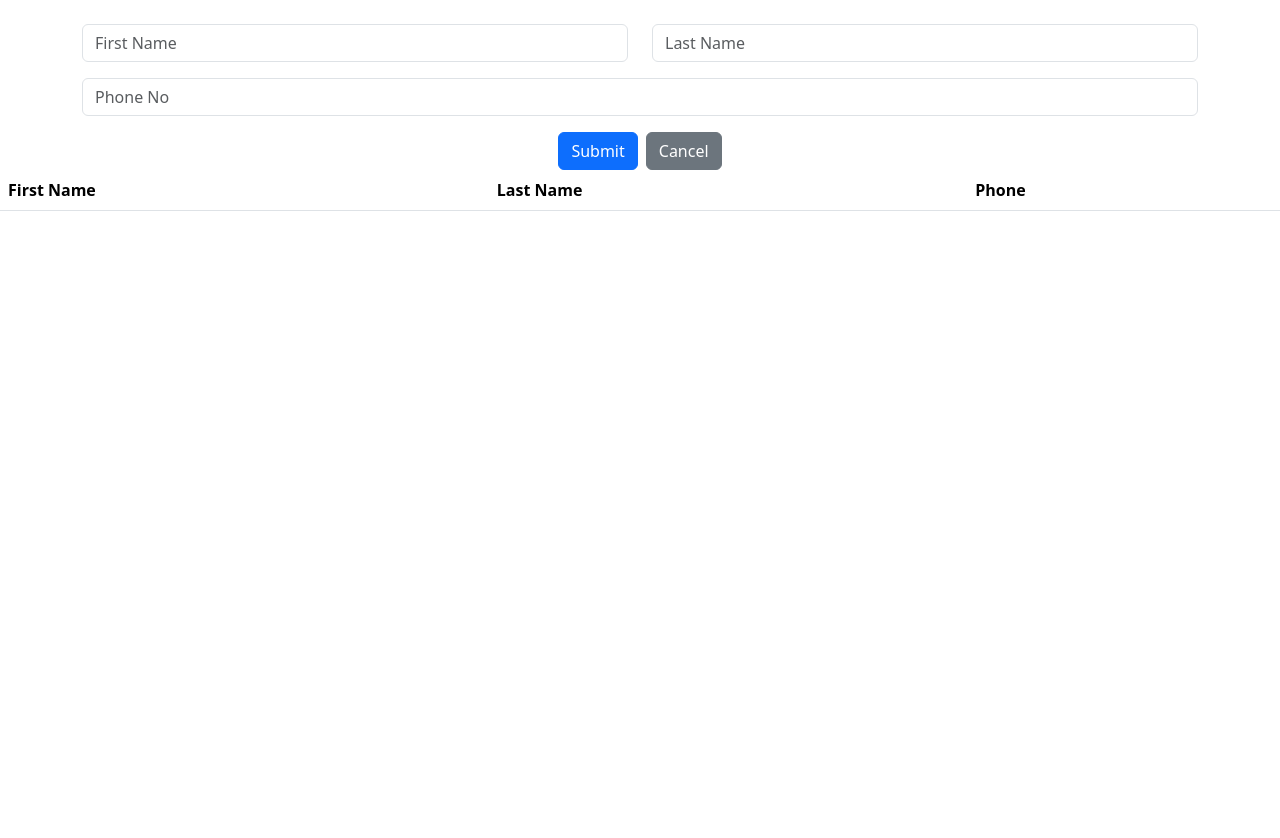
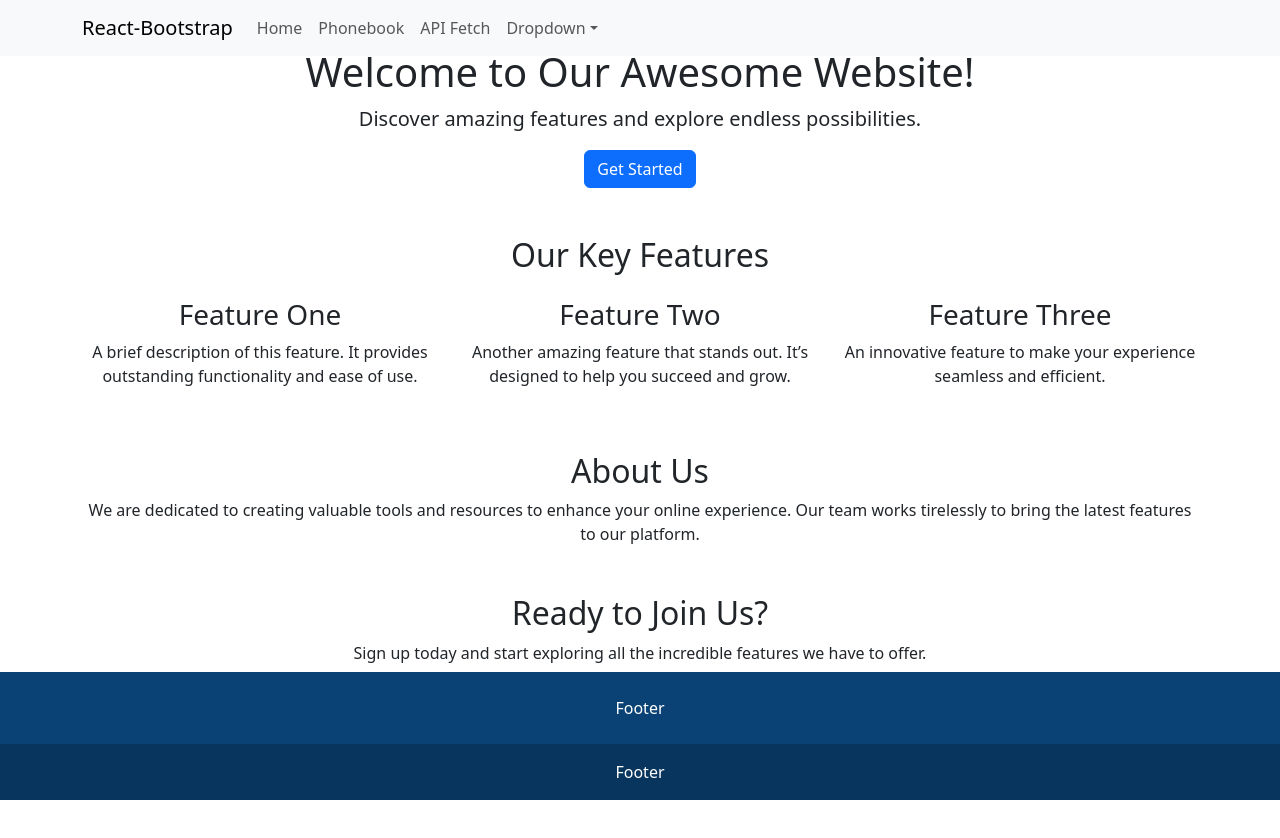
Before and after one commit to shoaib-mulla/my-bootstrap-repository, a React (Create React App) app: page / in a window 1280 px wide. Shown: the top 838 px of the page. Before the commit the page ends 800 px from the top, so only its background shows below. Built offline with nearby package versions, Linux system fonts and the light colour scheme.

Commit message:
B-0002: React router setup for redirection

```diff
--- a/package.json
+++ b/package.json
@@ -10,6 +10,7 @@
     "react": "^18.3.1",
     "react-bootstrap": "^2.10.5",
     "react-dom": "^18.3.1",
+    "react-router-dom": "^6.28.0",
     "react-scripts": "5.0.1",
     "web-vitals": "^2.1.4"
   },
--- a/src/App.js
+++ b/src/App.js
@@ -1,13 +1,24 @@
 import "./App.css";
-import CustomForm from "./Components/CustomForm";
 import "bootstrap/dist/css/bootstrap.min.css";
+import Header from "./Components/Header";
+import Footer from "./Components/Footer";
+import Home from "./Components/Home";
+import Phonebook from "./Components/Phonebook";
+import { BrowserRouter as Router, Routes, Route } from "react-router-dom";
+import ApiDataComp from "./Components/ApiDataComp";
 
 function App() {
   return (
     <>
-      <div>
-        <CustomForm />
-      </div>
+      <Router>
+        <Header />
+        <Routes>
+          <Route path="/" element={<Home />} />
+          <Route path="/phonebook" element={<Phonebook />} />
+          <Route path="/apidatacomp" element={<ApiDataComp />} />
+        </Routes>
+        <Footer />
+      </Router>
     </>
   );
 }
--- /dev/null
+++ b/src/Components/ApiDataComp.js
@@ -0,0 +1,35 @@
+import Button from "react-bootstrap/Button";
+import React, { useEffect, useState } from "react";
+
+function ApiDataComp() {
+  const [ApiData, setApiData] = useState();
+
+  const handleApiData = async () => {
+    const response = await fetch("https://jsonplaceholder.typicode.com/todos/");
+    const data = await response.json();
+    setApiData(data);
+  };
+  return (
+    <div style={{ marginTop: "20px" }}>
+      <div>
+        {ApiData ? (
+          <ul>
+            {ApiData.map((item, index) => (
+              <li key={index}>
+                <strong>Title:</strong> {item.title}{" "}
+                {/* Correctly embedding the value */}
+              </li>
+            ))}
+          </ul>
+        ) : (
+          <p>No data available</p>
+        )}
+      </div>
+      <Button variant="primary" onClick={handleApiData}>
+        Get Data!
+      </Button>
+    </div>
+  );
+}
+
+export default ApiDataComp;
--- /dev/null
+++ b/src/Components/Footer.js
@@ -0,0 +1,24 @@
+import React from "react";
+
+function Footer() {
+  return (
+    <>
+      <footer className="d-flex flex-column position-fixed bottom-0 w-100 text-white">
+        <div
+          className="d-flex p-4 w-100 justify-content-center"
+          style={{ backgroundColor: "#0a4275" }}
+        >
+          Footer
+        </div>
+        <div
+          className="p-3 d-flex justify-content-center"
+          style={{ backgroundColor: "#08355e" }}
+        >
+          Footer
+        </div>
+      </footer>
+    </>
+  );
+}
+
+export default Footer;
--- /dev/null
+++ b/src/Components/Header.js
@@ -0,0 +1,49 @@
+import React from "react";
+import { Link } from "react-router-dom";
+import Container from "react-bootstrap/Container";
+import Nav from "react-bootstrap/Nav";
+import Navbar from "react-bootstrap/Navbar";
+import NavDropdown from "react-bootstrap/NavDropdown";
+
+function Header() {
+  return (
+    <Navbar expand="lg" className="bg-body-tertiary position-fixed top-0 w-100">
+      <Container>
+        <Navbar.Brand as={Link} to="/">
+          React-Bootstrap
+        </Navbar.Brand>
+        <Navbar.Toggle aria-controls="basic-navbar-nav" />
+        <Navbar.Collapse id="basic-navbar-nav">
+          <Nav className="me-auto">
+            <Nav.Link as={Link} to="/">
+              Home
+            </Nav.Link>
+            <Nav.Link as={Link} to="/phonebook">
+              Phonebook
+            </Nav.Link>
+            <Nav.Link as={Link} to="/apidatacomp">
+              API Fetch
+            </Nav.Link>
+            <NavDropdown title="Dropdown" id="basic-nav-dropdown">
+              <NavDropdown.Item as={Link} to="/action/3.1">
+                Action
+              </NavDropdown.Item>
+              <NavDropdown.Item as={Link} to="/action/3.2">
+                Another action
+              </NavDropdown.Item>
+              <NavDropdown.Item as={Link} to="/action/3.3">
+                Something
+              </NavDropdown.Item>
+              <NavDropdown.Divider />
+              <NavDropdown.Item as={Link} to="/action/3.4">
+                Separated link
+              </NavDropdown.Item>
+            </NavDropdown>
+          </Nav>
+        </Navbar.Collapse>
+      </Container>
+    </Navbar>
+  );
+}
+
+export default Header;
--- /dev/null
+++ b/src/Components/Home.js
@@ -0,0 +1,72 @@
+import React from "react";
+import Button from "react-bootstrap/Button";
+import Container from "react-bootstrap/Container";
+import Row from "react-bootstrap/Row";
+import Col from "react-bootstrap/Col";
+
+function Home() {
+  return (
+    <Container className="mt-5" style={{ marginBottom: "155px" }}>
+      <header className="text-center mb-5">
+        <h1>Welcome to Our Awesome Website!</h1>
+        <p className="lead">
+          Discover amazing features and explore endless possibilities.
+        </p>
+        <Button variant="primary" href="#features">
+          Get Started
+        </Button>
+      </header>
+
+      <section id="features" className="text-center my-5">
+        <h2>Our Key Features</h2>
+        <Row className="mt-4">
+          <Col md={4}>
+            <h3>Feature One</h3>
+            <p>
+              A brief description of this feature. It provides outstanding
+              functionality and ease of use.
+            </p>
+          </Col>
+          <Col md={4}>
+            <h3>Feature Two</h3>
+            <p>
+              Another amazing feature that stands out. It’s designed to help you
+              succeed and grow.
+            </p>
+          </Col>
+          <Col md={4}>
+            <h3>Feature Three</h3>
+            <p>
+              An innovative feature to make your experience seamless and
+              efficient.
+            </p>
+          </Col>
+        </Row>
+      </section>
+
+      {/* About Section */}
+      <section id="about" className="text-center my-5">
+        <h2>About Us</h2>
+        <p>
+          We are dedicated to creating valuable tools and resources to enhance
+          your online experience. Our team works tirelessly to bring the latest
+          features to our platform.
+        </p>
+      </section>
+
+      {/* CTA Section */}
+      <section id="cta" className="text-center my-5">
+        <h2>Ready to Join Us?</h2>
+        <p>
+          Sign up today and start exploring all the incredible features we have
+          to offer.
+        </p>
+        <Button variant="success" href="#signup">
+          Sign Up Now
+        </Button>
+      </section>
+    </Container>
+  );
+}
+
+export default Home;
--- /dev/null
+++ b/src/Components/Phonebook.js
@@ -0,0 +1,14 @@
+import React from "react";
+import CustomForm from "./CustomForm";
+
+function Phonebook() {
+  return (
+    <>
+      <div style={{ marginBottom: "155px" }}>
+        <CustomForm />
+      </div>
+    </>
+  );
+}
+
+export default Phonebook;
```
Also changed, not shown: 1 other file (tests, documents, lock files or other folders).
